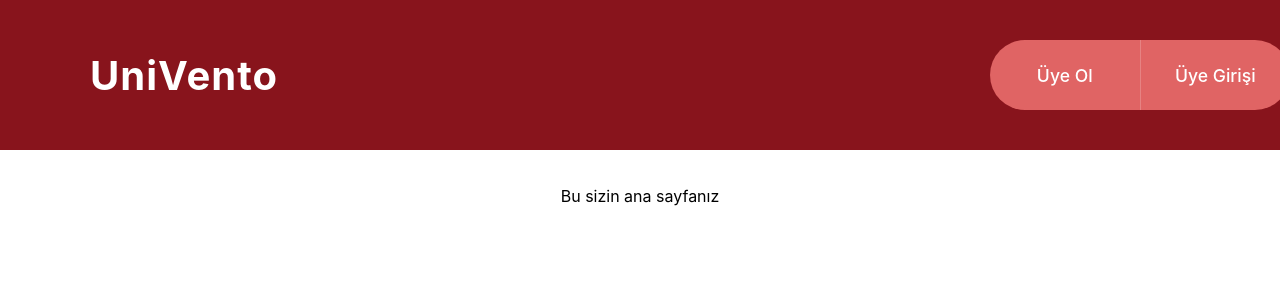
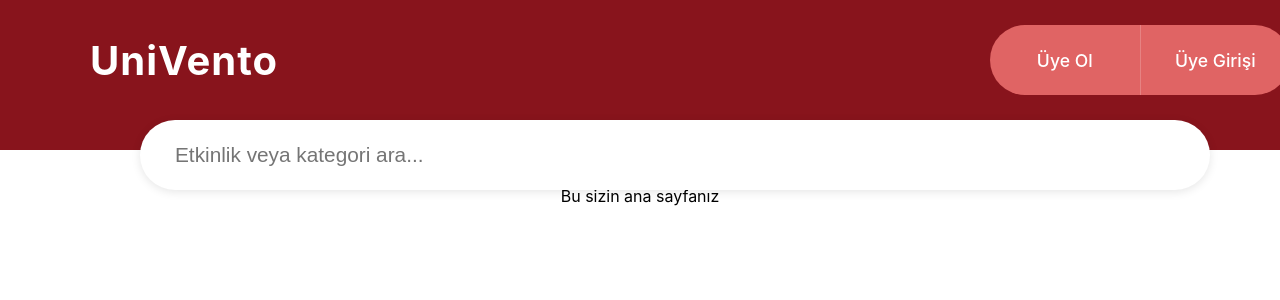
Before and after one commit to akgullberk/univentoweb, a React (Create React App) app: page / in a window 1280 px wide. Shown: the top 300 px of the page. Built offline with nearby package versions, Linux system fonts and the light colour scheme.

Commit message:
search-container eklendi

```diff
--- a/src/pages/Home/index.js
+++ b/src/pages/Home/index.js
@@ -17,6 +17,13 @@
           </div>
         </div>
       </div>
+      <div className="search-container">
+        <input
+          type="text"
+          className="search-input"
+          placeholder="Etkinlik veya kategori ara..."
+        />
+      </div>
       <div className="content">
         <p>Bu sizin ana sayfanız</p>
       </div>
--- a/src/pages/Home/styles.css
+++ b/src/pages/Home/styles.css
@@ -1,5 +1,6 @@
 .home-container {
   width: 100%;
+  position: relative;
 }
 
 .top-banner {
@@ -19,6 +20,32 @@
   display: flex;
   justify-content: space-between;
   align-items: center;
+  padding-bottom: 10px;
+  margin-bottom: 20px;
+}
+
+.search-container {
+  position: absolute;
+  top: 120px;
+  left: 50%;
+  transform: translateX(-50%);
+  width: 1000px;
+  z-index: 1;
+}
+
+.search-input {
+  width: 100%;
+  height: 70px;
+  border-radius: 35px;
+  border: none;
+  padding: 0 35px;
+  font-size: 1.3rem;
+  box-shadow: 0 2px 10px rgba(0, 0, 0, 0.1);
+}
+
+.search-input:focus {
+  outline: none;
+  box-shadow: 0 2px 15px rgba(0, 0, 0, 0.2);
 }
 
 .banner-logo {
```
